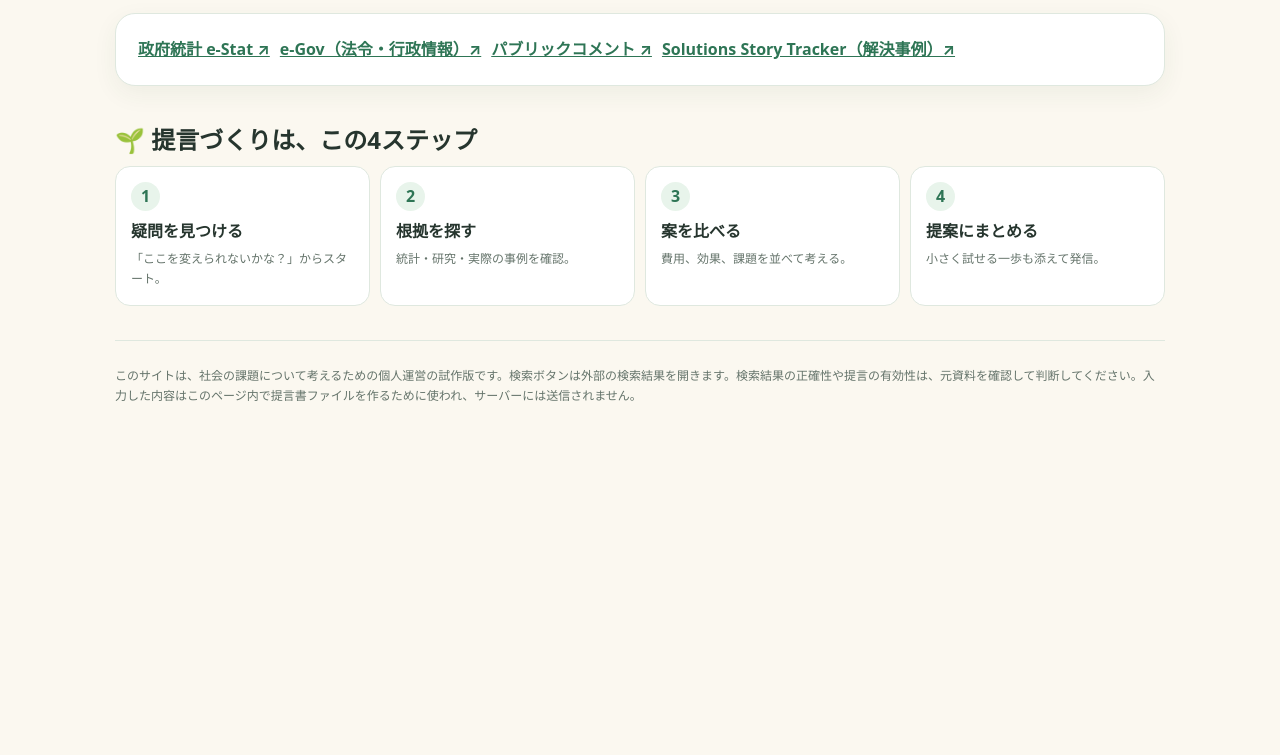
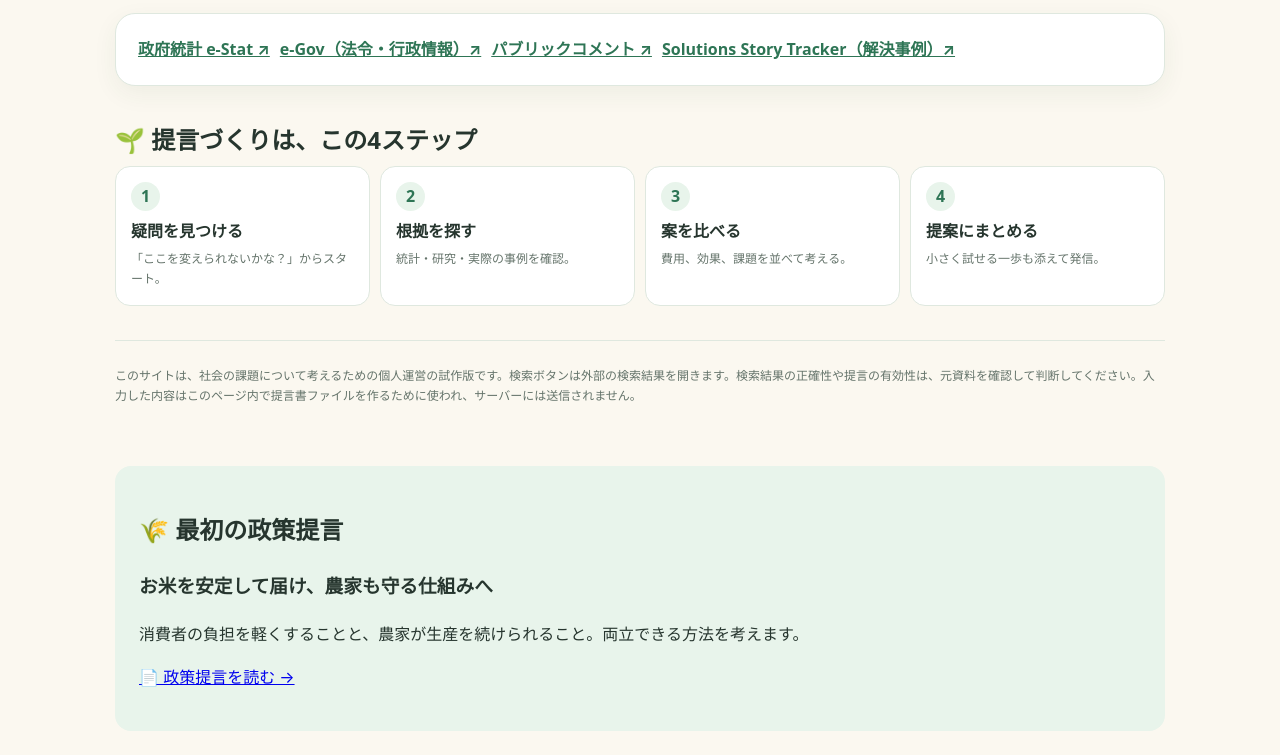
Before and after one commit to tmah777-droid/solution-research, a plain HTML site: page index.html in a window 1280 px wide. Shown: the part 2630-3385 px from the top of the page. Before the commit the page ends 3072 px from the top, so only its background shows below. Drawn offline with Linux system fonts and the light colour scheme.

Commit message:
Update index.html

```diff
--- a/index.html
+++ b/index.html
@@ -36,6 +36,11 @@
 <section class="section"><h2>📚 信頼できる情報を探す</h2><p class="lead">意見だけでなく、元になった資料も確認してみましょう。</p><div class="panel links"><a href="https://www.e-stat.go.jp/" target="_blank" rel="noopener">政府統計 e-Stat ↗</a><a href="https://www.e-gov.go.jp/" target="_blank" rel="noopener">e-Gov（法令・行政情報）↗</a><a href="https://public-comment.e-gov.go.jp/" target="_blank" rel="noopener">パブリックコメント ↗</a><a href="https://storytracker.solutionsjournalism.org/" target="_blank" rel="noopener">Solutions Story Tracker（解決事例）↗</a></div></section>
 <section class="section"><h2>🌱 提言づくりは、この4ステップ</h2><div class="steps"><div class="step"><b>1</b><strong>疑問を見つける</strong><p>「ここを変えられないかな？」からスタート。</p></div><div class="step"><b>2</b><strong>根拠を探す</strong><p>統計・研究・実際の事例を確認。</p></div><div class="step"><b>3</b><strong>案を比べる</strong><p>費用、効果、課題を並べて考える。</p></div><div class="step"><b>4</b><strong>提案にまとめる</strong><p>小さく試せる一歩も添えて発信。</p></div></div></section>
 <footer class="footer">このサイトは、社会の課題について考えるための個人運営の試作版です。検索ボタンは外部の検索結果を開きます。検索結果の正確性や提言の有効性は、元資料を確認して判断してください。入力した内容はこのページ内で提言書ファイルを作るために使われ、サーバーには送信されません。</footer>
+<section style="margin:24px 0;padding:24px;background:#e8f4eb;border-radius:16px;">
+  <h2>🌾 最初の政策提言</h2>
+  <h3>お米を安定して届け、農家も守る仕組みへ</h3>
+  <p>消費者の負担を軽くすることと、農家が生産を続けられること。両立できる方法を考えます。</p>
+  <p><a href="kome-policy.html">📄 政策提言を読む →</a></p>
 </main>
 <script>
 const input=document.getElementById('query');const status=document.getElementById('searchStatus');
```
